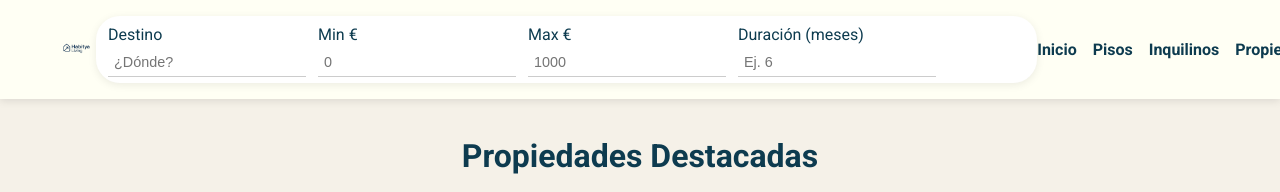
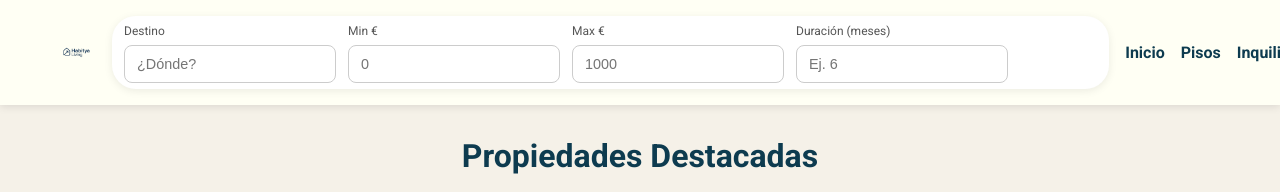
Before and after one commit to Habitya/WEB-HABITYA, a website: page index.html in a window 1280 px wide. Shown: the top 192 px of the page. Drawn offline with nearby package versions, Linux system fonts and the light colour scheme.

Commit message:
Refine header search layout

```diff
--- a/index.html
+++ b/index.html
@@ -17,6 +17,7 @@
   <meta name="twitter:image" content="images/hero-image.jpg">
   <link rel="stylesheet" href="css/estilos.css">
   <link rel="stylesheet" href="css/header.css">
+  <link rel="stylesheet" href="css/buscador-airbnb.css">
   <link rel="stylesheet" href="https://cdnjs.cloudflare.com/ajax/libs/aos/2.3.4/aos.css" />
   <link rel="stylesheet" href="https://fonts.googleapis.com/css2?family=Roboto:wght@400;700&display=swap">
   <style>
@@ -58,13 +59,15 @@
 <body>
   <!-- Navbar -->
   <header class="header" data-aos="fade-down">
-  <nav class="nav container">
-    <a href="index.html" class="logo" style="position: relative;">
+  <nav class="nav container nav-grid">
+    <div class="nav-left">
+      <a href="index.html" class="logo" style="position: relative;">
       <!-- Logo + texto (visible al principio) -->
       <img src="images/logo_nombre_byn.png" alt="Habitya Living" class="logo-img logo-normal">
       <!-- Solo icono (aparece al hacer scroll) -->
       <img src="images/logo.png" alt="Habitya" class="logo-img logo-scroll">
-    </a>
+      </a>
+    </div>
     <form class="nav-search" action="pisos.html" method="GET">
       <div class="search-item">
         <label>Destino</label>
@@ -84,7 +87,7 @@
       </div>
       <button type="submit">Buscar</button>
     </form>
-    <ul class="menu" data-aos="fade-down" data-aos-delay="200">
+    <ul class="menu nav-menu" data-aos="fade-down" data-aos-delay="200">
       <li data-aos="fade-right" data-aos-delay="300"><a href="index.html">Inicio</a></li>
       <li data-aos="fade-right" data-aos-delay="350"><a href="pisos.html">Pisos</a></li>
       <li data-aos="fade-right" data-aos-delay="400"><a href="inquilinos.html">Inquilinos</a></li>
```
Also changed, not shown: inquilinos.html (+6 -3 lines), pisos.html (+6 -3 lines), propietarios.html (+6 -3 lines).
